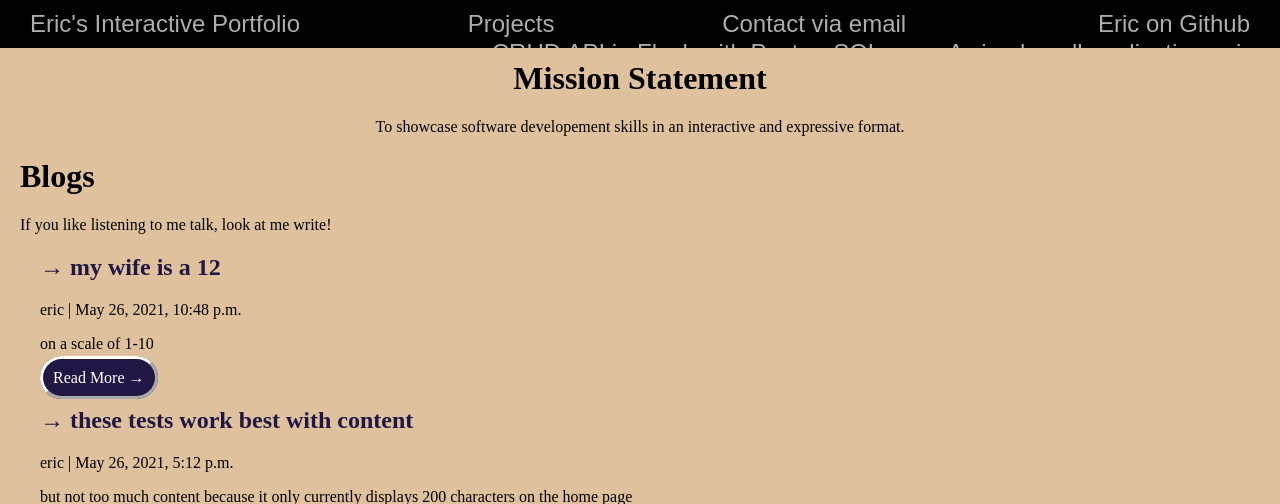
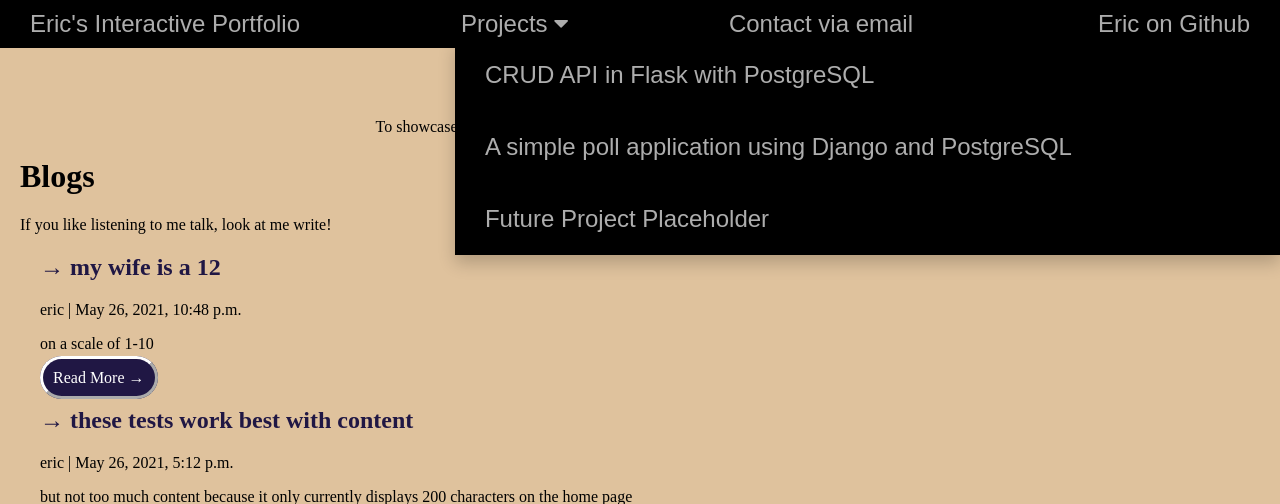
Before and after one commit to ETAnderson/mysite, a Django app: page / in a window 1280 px wide, after a click on "Projects". Shown: the top 504 px of the page. Run offline with Django 3.2, Linux system fonts and the light colour scheme; data comes from the database, SQL or seed files in the repository; some libraries are stand-ins or nearby versions.

Commit message:
top bar cleaned up, basic html/css done

```diff
--- a/mysite/static/css/base.css
+++ b/mysite/static/css/base.css
@@ -52,7 +52,7 @@ h3 a {
     font-size: 24px;
     color: #adadad;
     background-color: rgb(0, 0, 0);
-    overflow: hidden;
+    overflow: visible;
 }
 
 #topbar a {
@@ -104,7 +104,8 @@ button:hover {
 
 .dropdown_container {
     display: none;
-    position: absolute;
+    position: fixed;
+    vertical-align: middle;
     color: #adadad;
     background-color: rgb(0, 0, 0);
     min-width: 160px;
@@ -113,8 +114,8 @@ button:hover {
 }
 
 .dropdown_container a {
-    float: none;
-    color: black;
+    float: left;
+    color: rgb(0, 0, 0);
     padding: 12px 16px;
     text-decoration: none;
     display: block;
--- a/mysite/templates/base.html
+++ b/mysite/templates/base.html
@@ -7,6 +7,7 @@
         <title>Eric's Interactive Portfolio</title>
         <link href="https://fonts.googleapis.com/css?family=Roboto:400,700" rel="stylesheet">
         <meta name="google" content="notranslate" />
+        <link rel="stylesheet" href="https://maxcdn.bootstrapcdn.com/font-awesome/4.4.0/css/font-awesome.min.css">
         <meta name="viewport" content="width=device-width, initial-scale=1" />
         <link rel="stylesheet" href="{%static 'css/base.css'%}">
     </head>
@@ -15,7 +16,7 @@
         <div id='topbar'>
             <a href="{% url 'home' %}">Eric's Interactive Portfolio</a>
             <div id='dropdown'>
-                <button class='dropbtn' onclick="projectDropDown()">Projects<i class="fa fa-caret-down"></i></button>
+                <button class='dropbtn' onclick="projectDropDown()">Projects  <i class="fa fa-caret-down"></i></button>
                 <div class='dropdown_container' id='myDropdown'>
                     <a href=''>CRUD API in Flask with PostgreSQL</a>
                     <a href=''>A simple poll application using Django and PostgreSQL</a>
```
